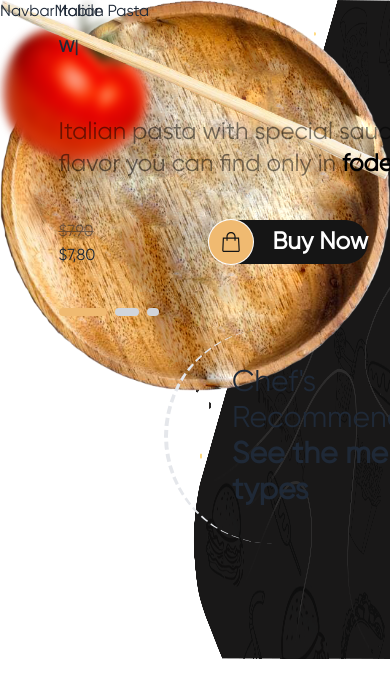
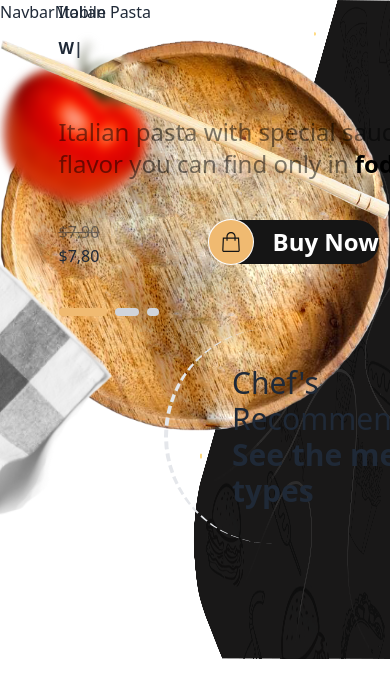
Before and after one commit to thony32/react-wcc-s4, a React (Vite) app: page / in a window 390 px wide. Shown: the top 698 px of the page. Built offline with nearby package versions, Linux system fonts and the light colour scheme.

Commit message:
new component navbar mobile 2

```diff
--- a/src/App.tsx
+++ b/src/App.tsx
@@ -12,24 +12,30 @@ function App() {
 
   useEffect(() => {
     setTimeout(() => {
-      setIsLoad(false);
-      setValia(" lg:scale-[65%] 2xl:scale-[100%] lg:translate-x-[145%] lg:translate-y-[10%] 2xl:translate-x-[200%] 2xl:translate-y-[25%] absolute duration-700");
-      setBaguette_deux(" lg:scale-[65%] 2xl:scale-[100%] lg:translate-x-[115%] lg:translate-y-[20%] 2xl:translate-x-[165%] 2xl:translate-y-[30%] z-10 absolute duration-700");
-      setBaguette_un(" lg:scale-[65%] 2xl:scale-[100%] lg:translate-x-[117%] lg:translate-y-[27%] translate-x-[168%] translate-y-[40%] z-10 absolute duration-700");
-      setVanttan("lg:scale-[65%] 2xl:scale-[100%] lg:translate-x-[190%] lg:translate-y-[23%] translate-x-[260%] translate-y-[45%] z-0 absolute duration-700");
-    }, 2000);
-  });
+      setIsLoad(false)
+      setValia(" lg:scale-[65%] 2xl:scale-[100%] lg:translate-x-[145%] lg:translate-y-[10%] 2xl:translate-x-[200%] 2xl:translate-y-[25%] absolute duration-700")
+      setBaguette_deux(" lg:scale-[65%] 2xl:scale-[100%] lg:translate-x-[115%] lg:translate-y-[20%] 2xl:translate-x-[165%] 2xl:translate-y-[30%] z-10 absolute duration-700")
+      setBaguette_un(" lg:scale-[65%] 2xl:scale-[100%] 2xl:translate-x-[155%] lg:translate-x-[117%] lg:translate-y-[27%] translate-x-[168%] translate-y-[40%] z-10 absolute duration-700")
+      setVanttan("lg:scale-[65%] 2xl:scale-[100%] 2xl:translate-x-[258%] lg:translate-x-[190%] 2xl:translate-y-[45%] translate-x-[260%] lg:translate-y-[25%] z-0 absolute duration-700")
+    }, 2000)
+  })
 
   return (
-    <div className="gilroy relative">
-      <div className={isLoad ? "opacity-0 duration-1000 ease-in-out" : "opacity-100 duration-1000 ease-in-out absolute top-0 right-0 h-full -z-50"}>
+    <div className='relative'>
+      {/* nap */}
+      <div>
+        <img className='absolute bottom-[20%] scale-110' src="/images/nap.png" alt="" />
+      </div>
+      <div className={
+        isLoad ? 'opacity-0 duration-1000 ease-in-out' : 'opacity-100 duration-1000 ease-in-out absolute top-0 right-0 h-full -z-50'
+      }>
         <img className="h-full w-full z-0" src="/images/back.png" alt="" />
       </div>
 
       {/* images */}
-      <div className="absolute -z-50 top-0 left-0 w-full h-screen">
-        <div className="h-full relative">
-          <div className={isLoad ? "-translate-x-[23%] duration-700" : "translate-x-0 duration-700"}>
+      <div className="absolute -z-50 top-0 left-0 w-full h-screen translate-y-10">
+        <div className='h-full relative'>
+          <div className={isLoad ? '-translate-x-[23%] duration-700' : 'translate-x-0 duration-700'}>
             {/* vilia */}
             <img className={valia} src="/images/vilia.png" alt="" />
             {/* bagette */}
```
